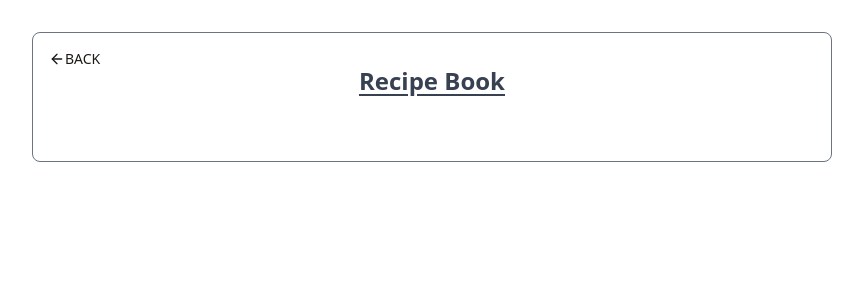
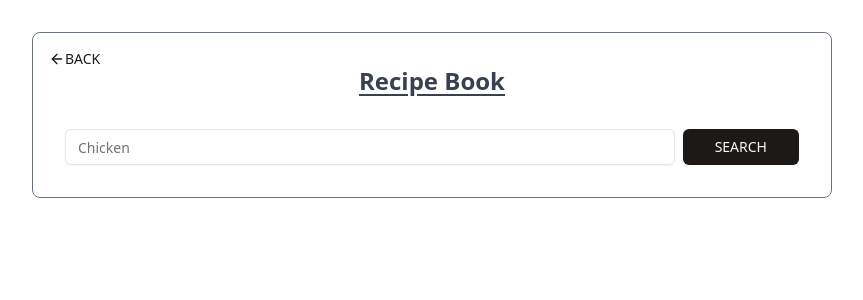
Before and after one commit to devRezaulKarim/ts-practice-projects, a React (Vite) app: page /app/recipe-book in a window 1280 px wide. Shown: the top 300 px of the page, without its empty margins (208-1071 px from the left). Built offline with nearby package versions, Linux system fonts and the light colour scheme; no server answers.

Commit message:
FEAT: Add recipe api in recipe book app

```diff
--- a/src/components/shared/SmallForm.tsx
+++ b/src/components/shared/SmallForm.tsx
@@ -26,6 +26,7 @@ const SmallForm = ({
       className="w-full xs:flex items-center gap-2 "
     >
       <Input
+        id="inputField"
         className={`${error ? "border-red-500 placeholder:text-red-500" : ""}`}
         placeholder={placeholder}
         value={value}
--- a/src/pages/RecipeBook.tsx
+++ b/src/pages/RecipeBook.tsx
@@ -1,9 +1,27 @@
 import AppTitle from "@/components/shared/AppTitle";
 import BackButton from "@/components/shared/BackButton";
+import SmallForm from "@/components/shared/SmallForm";
+import { Button } from "@/components/ui/button";
+import { Recipe } from "@/types/Types";
+import { useEffect, useState } from "react";
 import { useLocation } from "react-router-dom";
 
 const RecipeBook = () => {
+  const [recipeFor, setRecipeFor] = useState<string>("");
+  const [recipes, setRecipes] = useState<Recipe[]>([]);
   const location = useLocation();
+
+  useEffect(() => {
+    console.log(recipes);
+  }, [recipes]);
+
+  useEffect(() => {
+    const url = `https://dummyjson.com/recipes/search?q=${recipeFor}&limit=50`;
+    fetch(url)
+      .then((res) => res.json())
+      .then((res) => setRecipes(res.recipes));
+  }, [recipeFor]);
+
   return (
     <div
       className={`w-full max-w-[800px] mx-auto border-gray-500 rounded-lg p-2 md:p-8 relative ${
@@ -13,6 +31,22 @@ const RecipeBook = () => {
       <BackButton />
 
       <AppTitle title="Recipe Book" />
+      <div className="flex gap-2">
+        <SmallForm
+          buttonText="Search"
+          placeholder="Chicken"
+          dispatchSubmit={setRecipeFor}
+        />
+        {recipeFor && (
+          <Button
+            onClick={() => setRecipeFor("")}
+            variant="outline"
+            className="text-red-500 hover:text-red-600 border-red-500 uppercase"
+          >
+            Reset
+          </Button>
+        )}
+      </div>
     </div>
   );
 };
```
Also changed, not shown: src/types/Types.tsx (+19 -0 lines).
